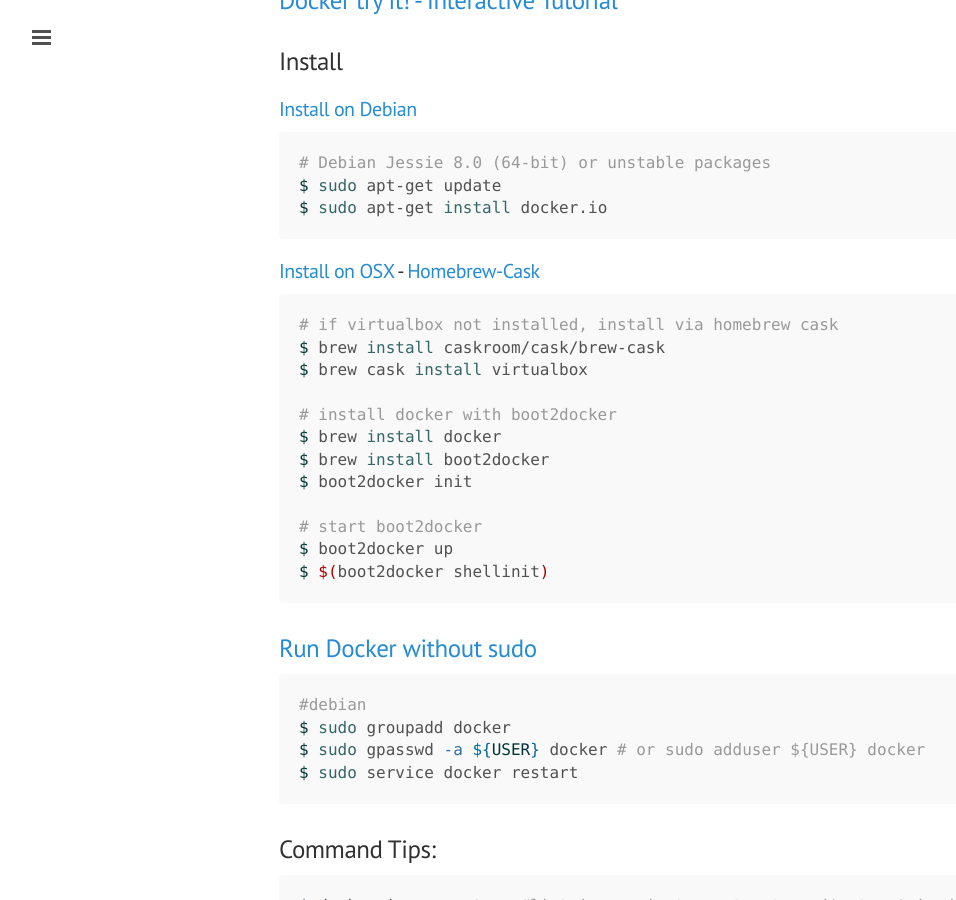
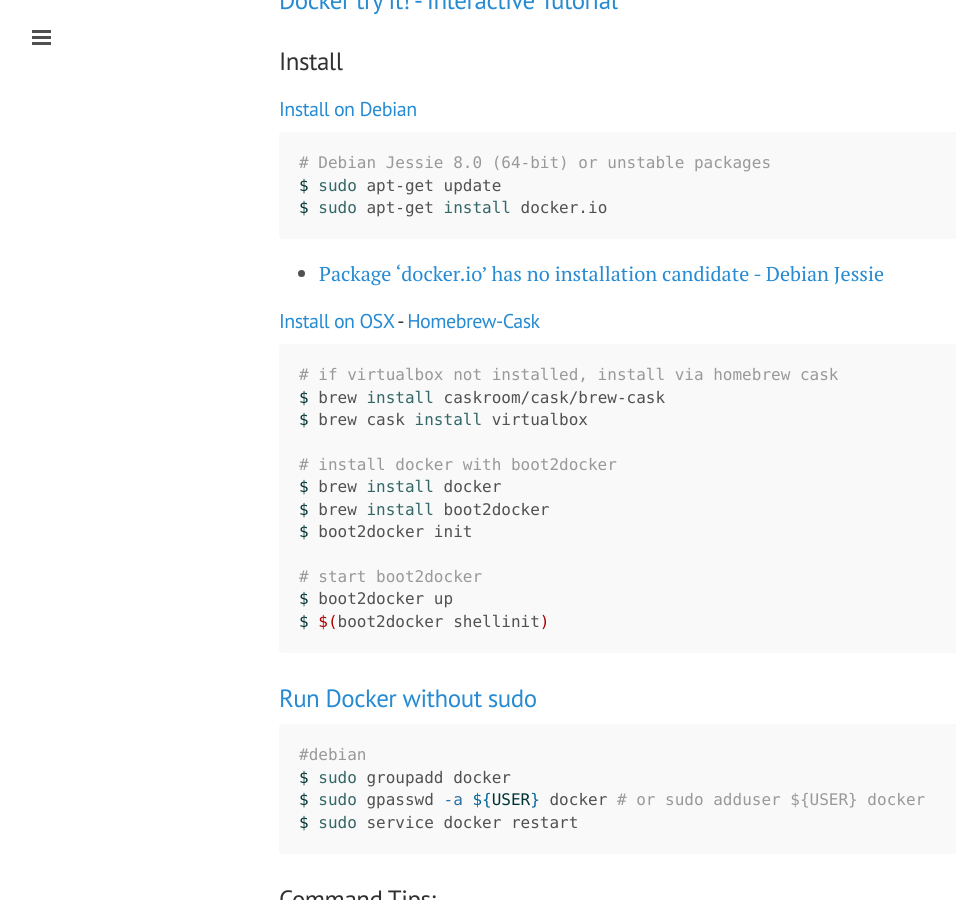
Before and after one commit to ibotdotout/ibotdotout.github.io, a Jekyll site: the page built from _posts/2014-09-11-docker.md, in a window 1280 px wide and 900 px high, scrolled down 315 px. Shown: the whole window, without its empty margins (1-957 px from the left). Built offline with Jekyll 4.4.1, drawn with Linux system fonts in a browser that asks for light colours; Markdown is read by kramdown in place of the engine named in the settings.

Commit message:
add install in debian jessie stable

````diff
--- a/_posts/2014-09-11-docker.md
+++ b/_posts/2014-09-11-docker.md
@@ -18,6 +18,9 @@ permalink: docker
 $ sudo apt-get update
 $ sudo apt-get install docker.io
 ```
+- [Package 'docker.io' has no installation candidate - Debian
+Jessie](http://linuxconfig.org/package-docker-io-has-no-installation-candidate-debian-jessie)
+
 
 #### [Install on OSX](http://penandpants.com/2014/03/09/docker-via-homebrew/) - [Homebrew-Cask](http://caskroom.io)
 
````
